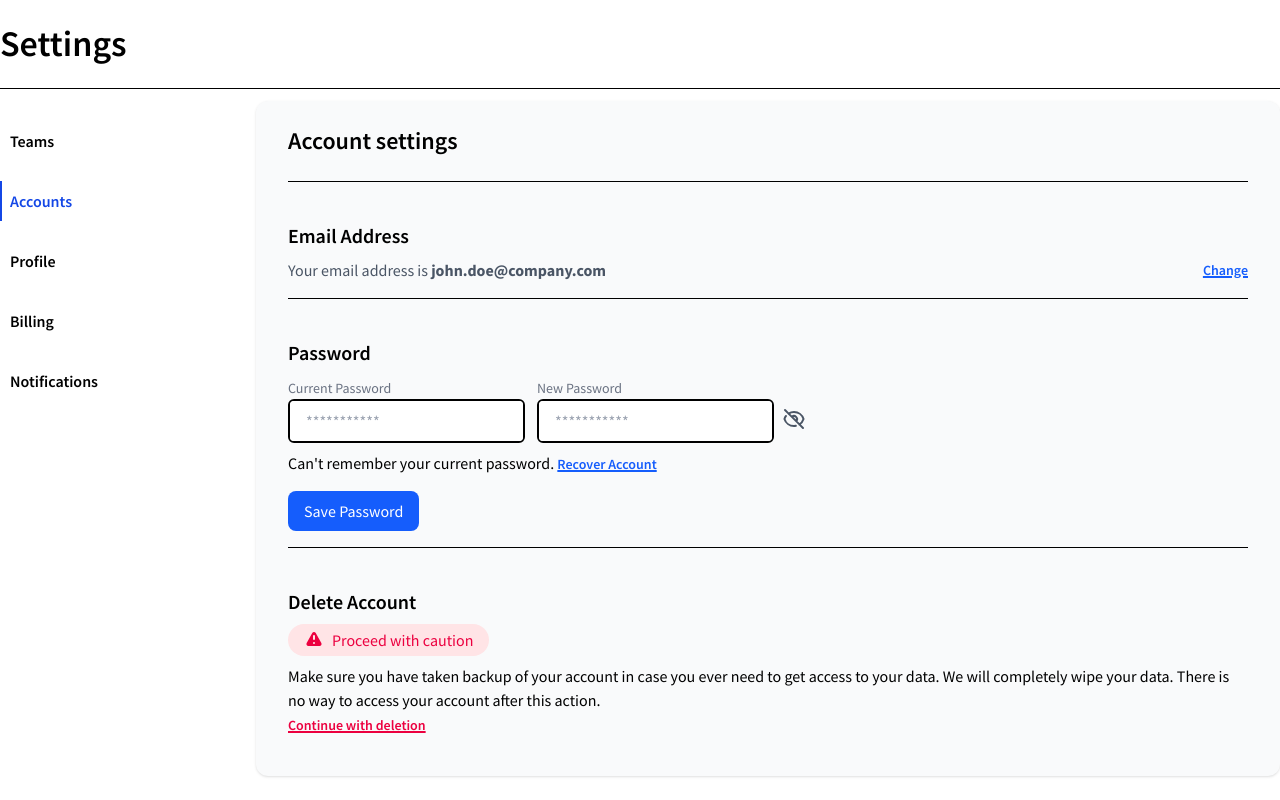
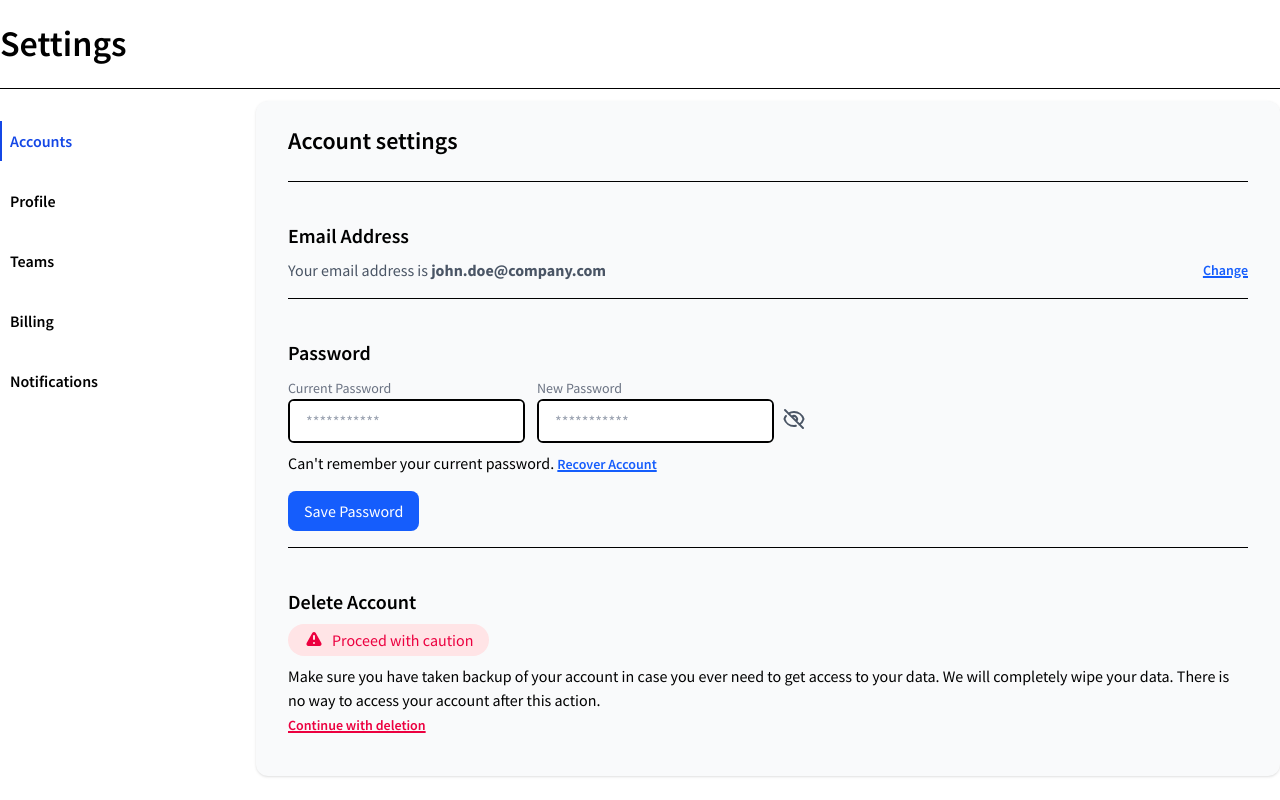
Before and after one commit to UpcycleConnect-gpr3/vuejs_auth_frontend, a Vue app: page /setting/account in a window 1280 px wide. Built offline with nearby package versions, Linux system fonts and the light colour scheme; no server answers; the HTML template or start-up script is replaced by a standard one.

Commit message:
refactor(setting): Update routing order on the side bar

```diff
--- a/src/pages/Setting/AccountPage.vue
+++ b/src/pages/Setting/AccountPage.vue
@@ -55,19 +55,19 @@
       <div class="col-span-2 hidden sm:block">
         <ul>
           <li
-            class="mt-5 cursor-pointer border-l-2 border-transparent px-2 py-2 font-semibold transition hover:border-l-blue-700 hover:text-blue-700"
-          >
-            <router-link to="team">Teams</router-link>
-          </li>
-          <li
             class="mt-5 cursor-pointer border-l-2 border-l-blue-700 px-2 py-2 font-semibold text-blue-700 transition hover:border-l-blue-700 hover:text-blue-700"
           >
-            <router-link to="account">Accounts</router-link>
+            <router-link to="accounts">Accounts</router-link>
           </li>
           <li
             class="mt-5 cursor-pointer border-l-2 border-transparent px-2 py-2 font-semibold transition hover:border-l-blue-700 hover:text-blue-700"
           >
             <router-link to="profile">Profile</router-link>
+          </li>
+          <li
+            class="mt-5 cursor-pointer border-l-2 border-transparent px-2 py-2 font-semibold transition hover:border-l-blue-700 hover:text-blue-700"
+          >
+            <router-link to="teams">Teams</router-link>
           </li>
           <li
             class="mt-5 cursor-pointer border-l-2 border-transparent px-2 py-2 font-semibold transition hover:border-l-blue-700 hover:text-blue-700"
--- a/src/pages/Setting/NotificationPage.vue
+++ b/src/pages/Setting/NotificationPage.vue
@@ -56,17 +56,17 @@
           <li
             class="mt-5 cursor-pointer border-l-2 border-transparent px-2 py-2 font-semibold transition hover:border-l-blue-700 hover:text-blue-700"
           >
-            <router-link to="teams">Teams</router-link>
-          </li>
-          <li
-            class="mt-5 cursor-pointer border-l-2 border-transparent px-2 py-2 font-semibold transition hover:border-l-blue-700 hover:text-blue-700"
-          >
             <router-link to="accounts">Accounts</router-link>
           </li>
           <li
             class="mt-5 cursor-pointer border-l-2 border-transparent px-2 py-2 font-semibold transition hover:border-l-blue-700 hover:text-blue-700"
           >
             <router-link to="profile">Profile</router-link>
+          </li>
+          <li
+            class="mt-5 cursor-pointer border-l-2 border-transparent px-2 py-2 font-semibold transition hover:border-l-blue-700 hover:text-blue-700"
+          >
+            <router-link to="teams">Teams</router-link>
           </li>
           <li
             class="mt-5 cursor-pointer border-l-2 border-transparent px-2 py-2 font-semibold transition hover:border-l-blue-700 hover:text-blue-700"
--- a/src/pages/Setting/TeamPage.vue
+++ b/src/pages/Setting/TeamPage.vue
@@ -55,11 +55,6 @@
       <div class="col-span-2 hidden sm:block">
         <ul>
           <li
-            class="mt-5 cursor-pointer border-l-2 border-l-blue-700 px-2 py-2 font-semibold text-blue-700 transition hover:border-l-blue-700 hover:text-blue-700"
-          >
-            <router-link to="teams">Teams</router-link>
-          </li>
-          <li
             class="mt-5 cursor-pointer border-l-2 border-transparent px-2 py-2 font-semibold transition hover:border-l-blue-700 hover:text-blue-700"
           >
             <router-link to="accounts">Accounts</router-link>
@@ -68,6 +63,11 @@
             class="mt-5 cursor-pointer border-l-2 border-transparent px-2 py-2 font-semibold transition hover:border-l-blue-700 hover:text-blue-700"
           >
             <router-link to="profile">Profile</router-link>
+          </li>
+          <li
+            class="mt-5 cursor-pointer border-l-2 border-l-blue-700 px-2 py-2 font-semibold text-blue-700 transition hover:border-l-blue-700 hover:text-blue-700"
+          >
+            <router-link to="teams">Teams</router-link>
           </li>
           <li
             class="mt-5 cursor-pointer border-l-2 border-transparent px-2 py-2 font-semibold transition hover:border-l-blue-700 hover:text-blue-700"
--- a/src/router/index.ts
+++ b/src/router/index.ts
@@ -33,7 +33,7 @@ const router = createRouter({
       component: AccountPage,
     },
     {
-      path: '/setting/team',
+      path: '/setting/teams',
       component: TeamPage,
     },
     {
```
